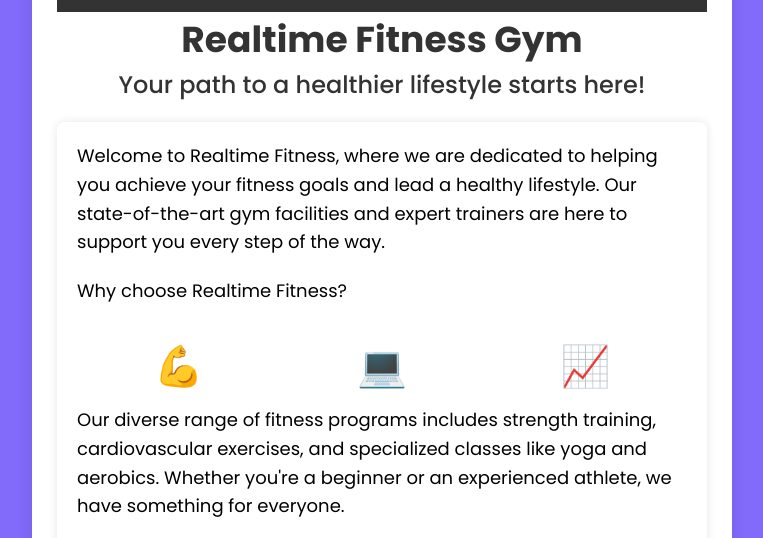
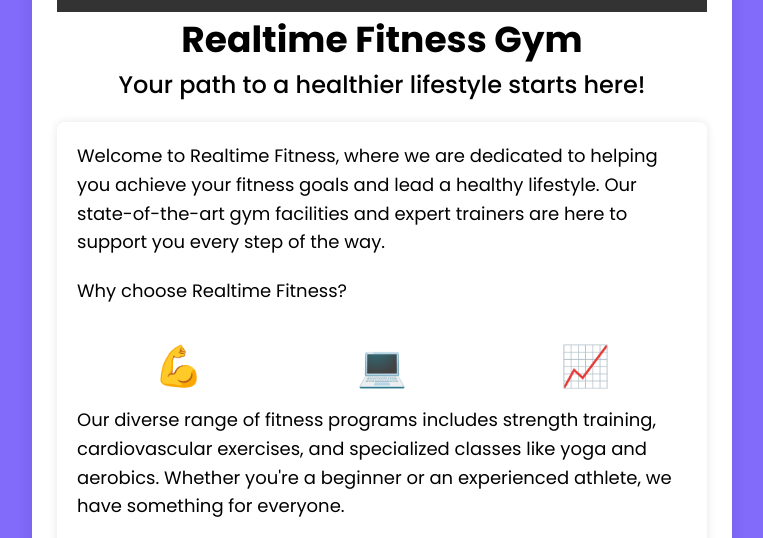
Before and after one commit to GitWizArsh/Realtime_Fitness, a plain HTML site: page index.html in a window 1280 px wide. Shown: the part 254-792 px from the top of the page, without its empty margins (258-1021 px from the left). Drawn offline with Linux system fonts and the light colour scheme; a small style sheet from the web is missing.

Commit message:
Update index.html
Changed style of header paragraph and heading

```diff
--- a/index.html
+++ b/index.html
@@ -26,8 +26,8 @@
     </nav>
 
  <header>
-        <h1>Realtime Fitness Gym</h1>
-        <p>Your path to a healthier lifestyle starts here!</p>
+        <h1 style="color: black;">Realtime Fitness Gym</h1>
+        <p style="color: black;">Your path to a healthier lifestyle starts here!</p>
     </header>
   <div class="intro-container">
         <p class="intro-text">Welcome to Realtime Fitness, where we are dedicated to helping you achieve your fitness goals and lead a healthy lifestyle. Our state-of-the-art gym facilities and expert trainers are here to support you every step of the way.</p>
```
